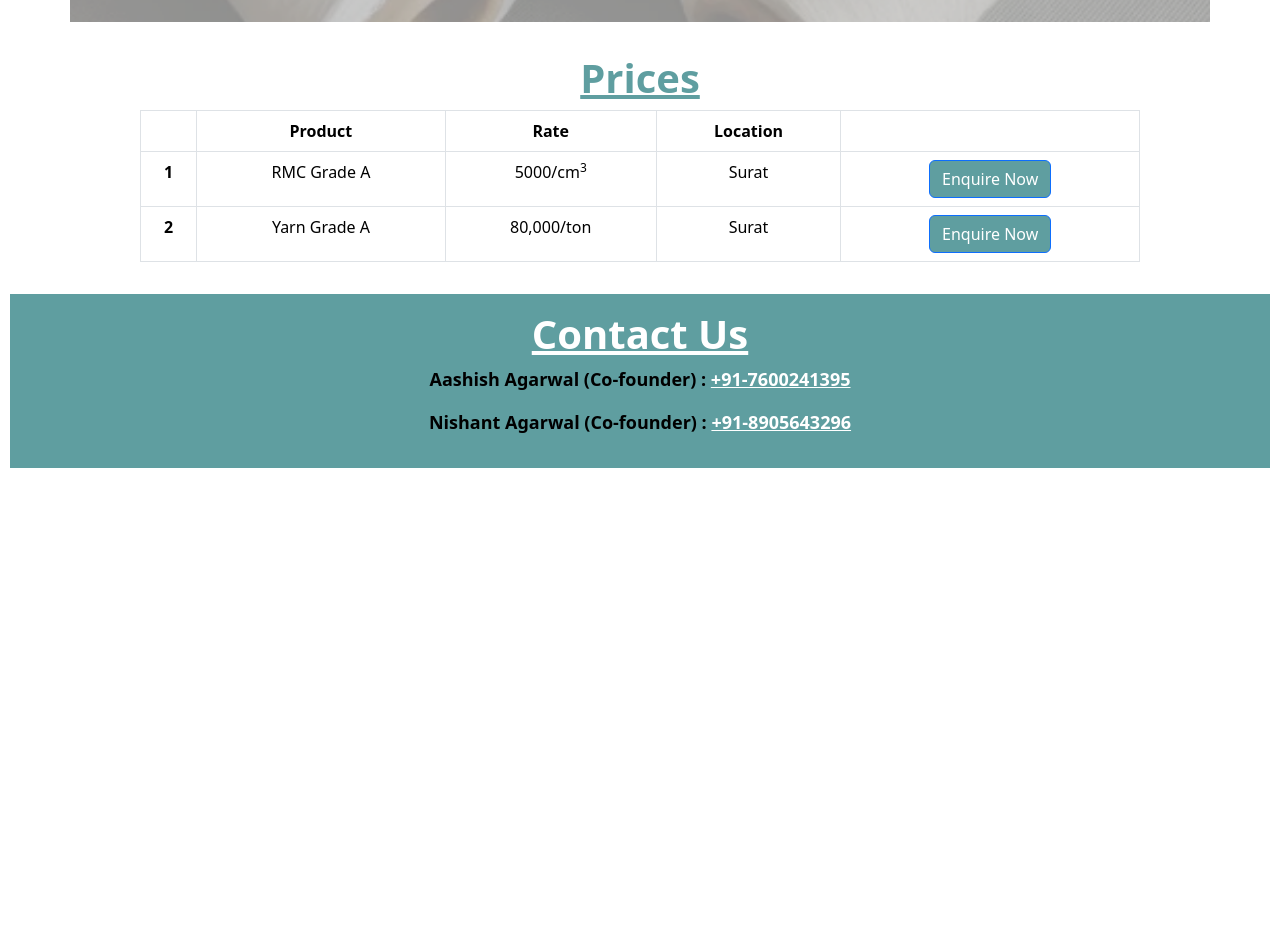
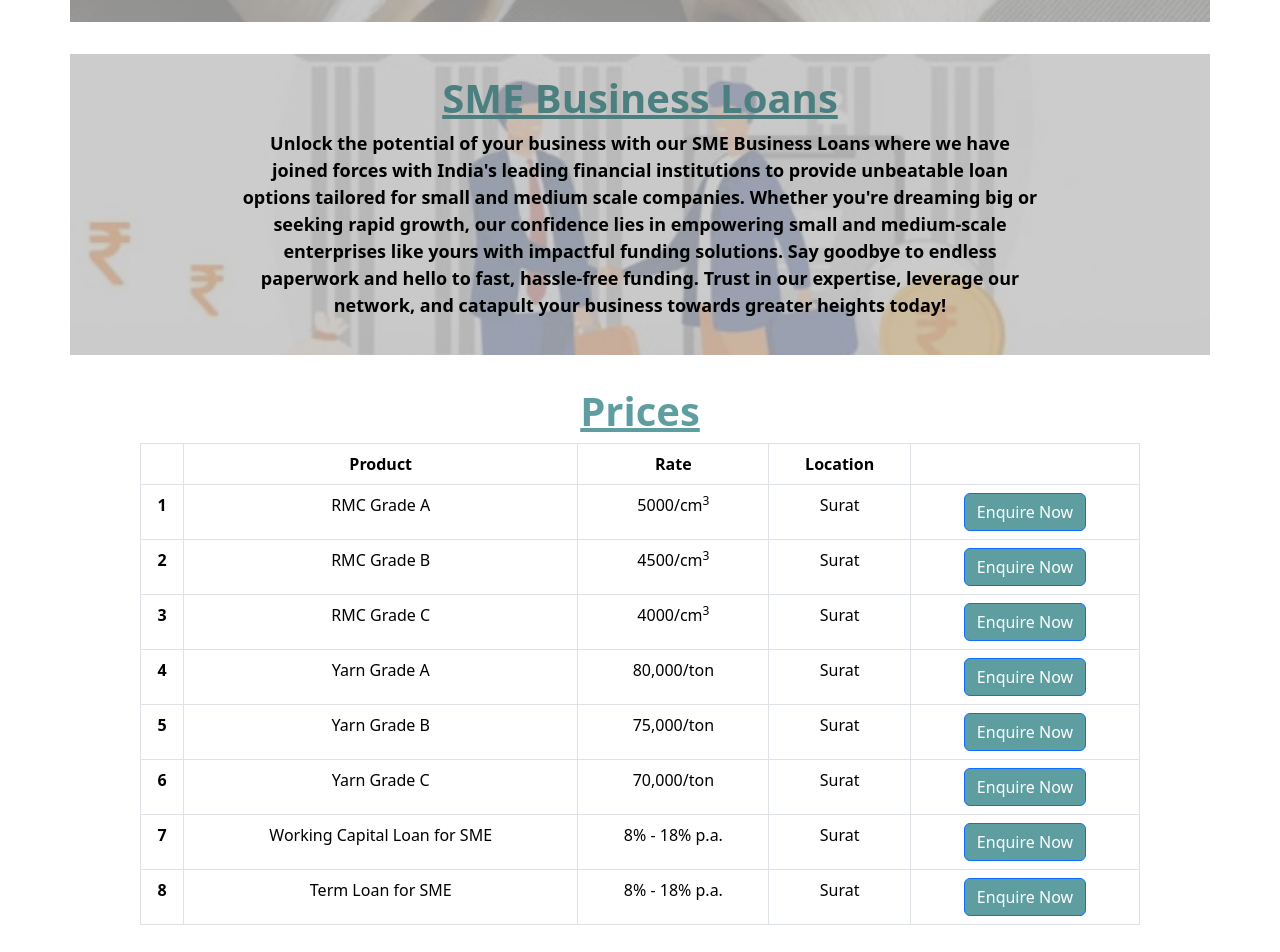
Before and after one commit to agarwalnishtha/BharatSMEFinalFrontend1, a React (Create React App) app: page / in a window 1280 px wide. Shown: the part 2480-3432 px from the top of the page. Before the commit the page ends 2958 px from the top, so only its background shows below. Built offline with nearby package versions, Linux system fonts and the light colour scheme.

Commit message:
Added loans section

```diff
--- a/src/App.css
+++ b/src/App.css
@@ -104,6 +104,28 @@ table, th, td {
   background-color: rgba(0, 0, 0, 0.1); /* Adjust the opacity by changing the '0.5' value */
 }
 
+.loans{
+  position: relative;
+  background-image: url('loans_background.png'); /* Replace 'your-image.jpg' with the path to your image */
+  background-size: cover;
+  background-position: center;
+  color: black; /* Adjust text color to be visible against the background */
+  padding: 20px; /* Adjust padding as needed */
+  font-weight: bold;
+  font-size: large;
+}
+
+.loans::before {
+  content: '';
+  position: absolute;
+  top: 0;
+  right: 0;
+  bottom: 0;
+  left: 0;
+  background-color: rgba(0, 0, 0, 0.2); /* Adjust the opacity by changing the '0.5' value */
+}
+
+
 .navs{
   padding-top: 14px !important;
 }
--- a/src/App.js
+++ b/src/App.js
@@ -85,6 +85,7 @@ function App() {
                 <NavDropdown title="Products" id="basic-nav-dropdown">
                   <NavDropdown.Item href="#action/3.1">RMC</NavDropdown.Item>
                   <NavDropdown.Item href="#action/3.2">Yarn</NavDropdown.Item>
+                  <NavDropdown.Item href="#action/3.3">SME Business Loans</NavDropdown.Item>
                 </NavDropdown>
                 <Nav.Link href="#prices" className='navs'>Prices</Nav.Link>
                 <Nav.Link href="#contact" className='navs'>Contact Us</Nav.Link>
@@ -183,6 +184,20 @@ function App() {
           </div>
         </div>
       </section>
+      <section id="action/3.3" className="text-center py-3 sections">
+        <div className="container loans">
+          <h2 className='sectionHeading'>SME Business Loans</h2>
+          <div className="mx-auto" style={{ maxWidth: '800px' }}>
+            <p>
+            Unlock the potential of your business with our SME Business Loans where we have joined forces with India's leading financial institutions to provide unbeatable loan options tailored for small and medium scale companies. Whether you're dreaming big or seeking rapid growth, our confidence lies in empowering small and medium-scale enterprises like yours with impactful funding solutions.
+
+Say goodbye to endless paperwork and hello to fast, hassle-free funding.
+
+Trust in our expertise, leverage our network, and catapult your business towards greater heights today!
+</p>
+          </div>
+        </div>
+      </section>
       <section id="prices" className="text-center py-3 sections">
         <h2 className='sectionHeading'>Prices</h2>
         <div className="mx-auto" style={{ maxWidth: '1000px' }}>
@@ -206,8 +221,50 @@ function App() {
               </tr>
               <tr>
                 <th scope="row">2</th>
+                <td>RMC Grade B</td>
+                <td>4500/cm<sup>3</sup></td>
+                <td>Surat</td>
+                <td><Button className="buttons" type="link" onClick={handleContactButtonClick}>Enquire Now</Button></td>
+              </tr>
+              <tr>
+                <th scope="row">3</th>
+                <td>RMC Grade C</td>
+                <td>4000/cm<sup>3</sup></td>
+                <td>Surat</td>
+                <td><Button className="buttons" type="link" onClick={handleContactButtonClick}>Enquire Now</Button></td>
+              </tr>
+              <tr>
+                <th scope="row">4</th>
                 <td>Yarn Grade A</td>
                 <td>80,000/ton</td>
+                <td>Surat</td>
+                <td><Button className="buttons" type="link" onClick={handleContactButtonClick}>Enquire Now</Button></td>
+              </tr>
+              <tr>
+                <th scope="row">5</th>
+                <td>Yarn Grade B</td>
+                <td>75,000/ton</td>
+                <td>Surat</td>
+                <td><Button className="buttons" type="link" onClick={handleContactButtonClick}>Enquire Now</Button></td>
+              </tr>
+              <tr>
+                <th scope="row">6</th>
+                <td>Yarn Grade C</td>
+                <td>70,000/ton</td>
+                <td>Surat</td>
+                <td><Button className="buttons" type="link" onClick={handleContactButtonClick}>Enquire Now</Button></td>
+              </tr>
+              <tr>
+                <th scope="row">7</th>
+                <td>Working Capital Loan for SME</td>
+                <td>8% - 18% p.a.</td>
+                <td>Surat</td>
+                <td><Button className="buttons" type="link" onClick={handleContactButtonClick}>Enquire Now</Button></td>
+              </tr>
+              <tr>
+                <th scope="row">8</th>
+                <td>Term Loan for SME</td>
+                <td>8% - 18% p.a.</td>
                 <td>Surat</td>
                 <td><Button className="buttons" type="link" onClick={handleContactButtonClick}>Enquire Now</Button></td>
               </tr>
@@ -254,6 +311,7 @@ function App() {
                 <option value="Want to become a Supplier">Want to become a Supplier</option>
                 <option value="Want to become a Buyer">Want to become a Buyer</option>
                 <option value="Want to become a Lending Partner">Want to become a Lending Partner</option>
+                <option value="Want to take a SME Business Loan">Want to take a SME Business Loan</option>
                 <option value="Others">Others</option>
               </Form.Control>
             </Form.Group>
```
Also changed, not shown: src/loans_background.png (added).
